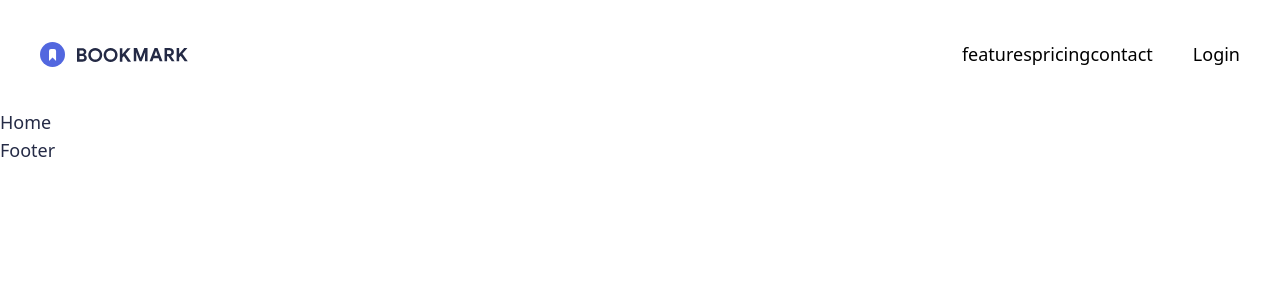
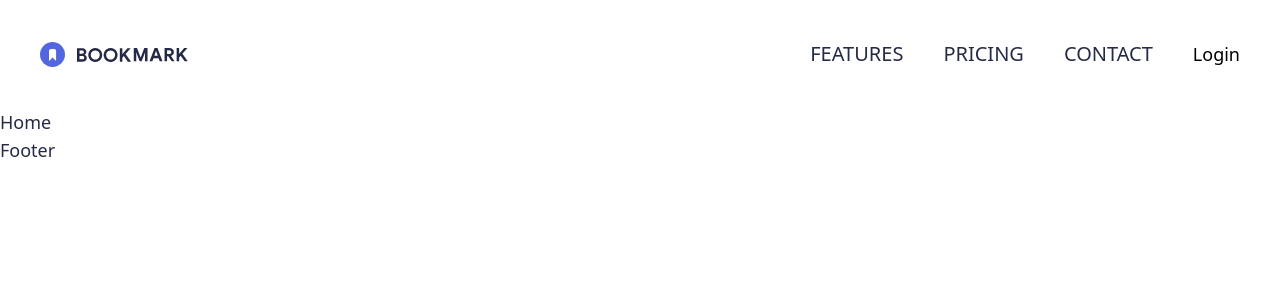
Before and after one commit to AlvesPHGA/bookmark, a React (Vite) app: page / in a window 1280 px wide. Shown: the top 300 px of the page. Built offline with nearby package versions, Linux system fonts and the light colour scheme.

Commit message:
update: add style to link on nav

```diff
--- a/src/data/@types/ITags.tsx
+++ b/src/data/@types/ITags.tsx
@@ -1,6 +1,10 @@
 import React from 'react';
 import { VariantProps } from 'tailwind-variants';
-import { divStyle, sectionStyle } from '../../ui/styles/tagsStyles';
+import {
+   divStyle,
+   navLinkStyle,
+   sectionStyle,
+} from '../../ui/styles/tagsStyles';
 
 export interface SectionComponentProps
    extends React.ComponentProps<'section'>,
@@ -10,4 +14,6 @@ export interface DivComponentProps
    extends React.ComponentProps<'div'>,
       VariantProps<typeof divStyle> {}
 
-export interface NavLinkComponentProps extends React.ComponentProps<'a'> {}
+export interface NavLinkComponentProps
+   extends React.ComponentProps<'a'>,
+      VariantProps<typeof navLinkStyle> {}
--- a/src/ui/components/NavComponent.tsx
+++ b/src/ui/components/NavComponent.tsx
@@ -4,7 +4,7 @@ const links = ['features', 'pricing', 'contact'];
 
 export const NavComponent = () => {
    return (
-      <nav>
+      <nav className="space-x-10">
          {links.map((link) => (
             <NavLinkComponent key={link}>{link}</NavLinkComponent>
          ))}
--- a/src/ui/components/TagsComponents.tsx
+++ b/src/ui/components/TagsComponents.tsx
@@ -4,7 +4,7 @@ import {
    SectionComponentProps,
 } from '../../data/@types/ITags';
 
-import { divStyle, sectionStyle } from '../styles/tagsStyles';
+import { divStyle, navLinkStyle, sectionStyle } from '../styles/tagsStyles';
 
 export const SectionComponent = ({ ...props }: SectionComponentProps) => {
    return <section className={sectionStyle()} {...props} />;
@@ -15,5 +15,5 @@ export const DivComponent = ({ box, ...props }: DivComponentProps) => {
 };
 
 export const NavLinkComponent = ({ ...props }: NavLinkComponentProps) => {
-   return <a {...props} />;
+   return <a href="#" className={navLinkStyle()} {...props} />;
 };
--- a/src/ui/styles/tagsStyles.tsx
+++ b/src/ui/styles/tagsStyles.tsx
@@ -18,3 +18,7 @@ export const divStyle = tv({
       box: 'def',
    },
 });
+
+export const navLinkStyle = tv({
+   base: 'text-xl uppercase font-normal text-veryDarkBlue hover:text-softRed',
+});
```
